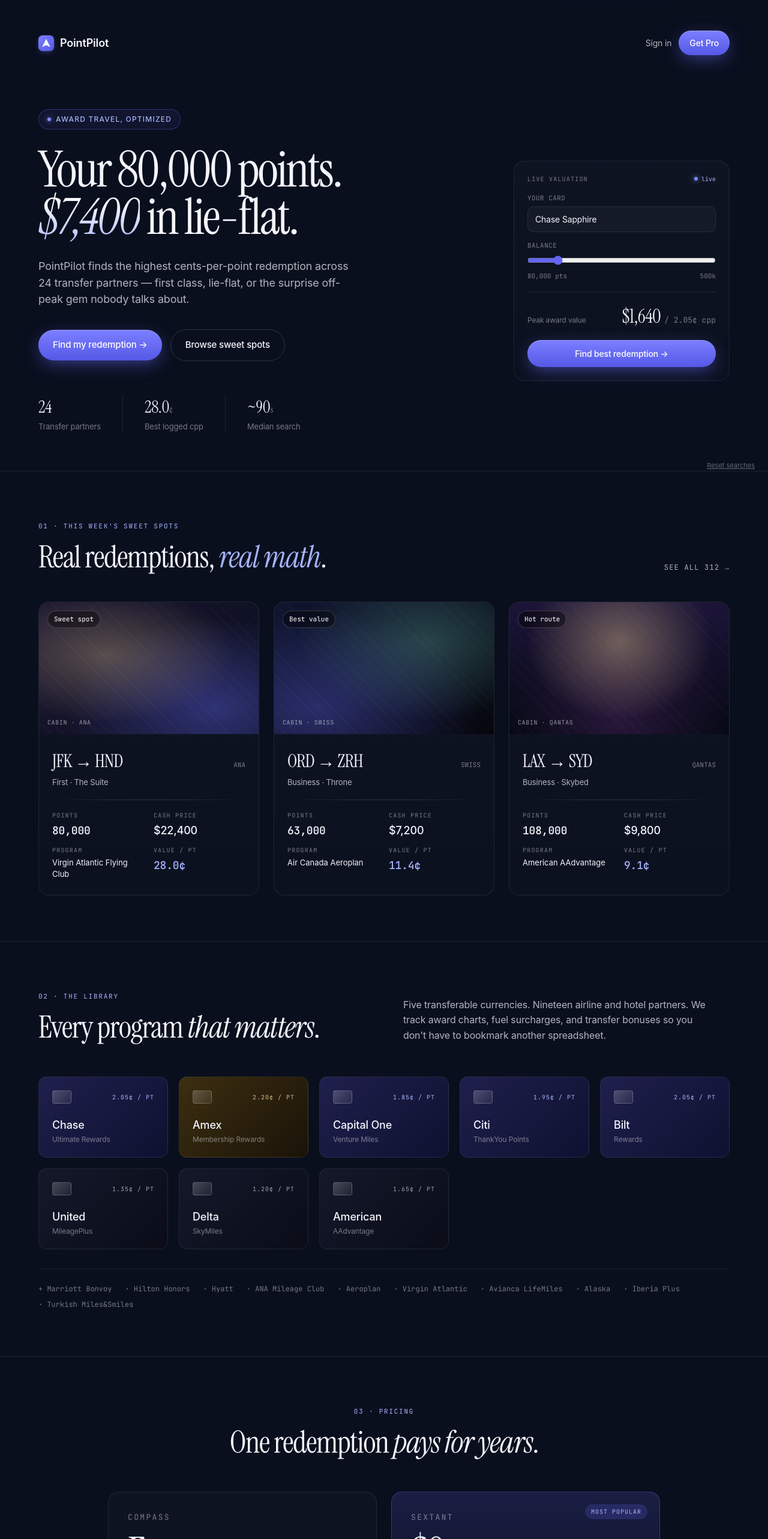
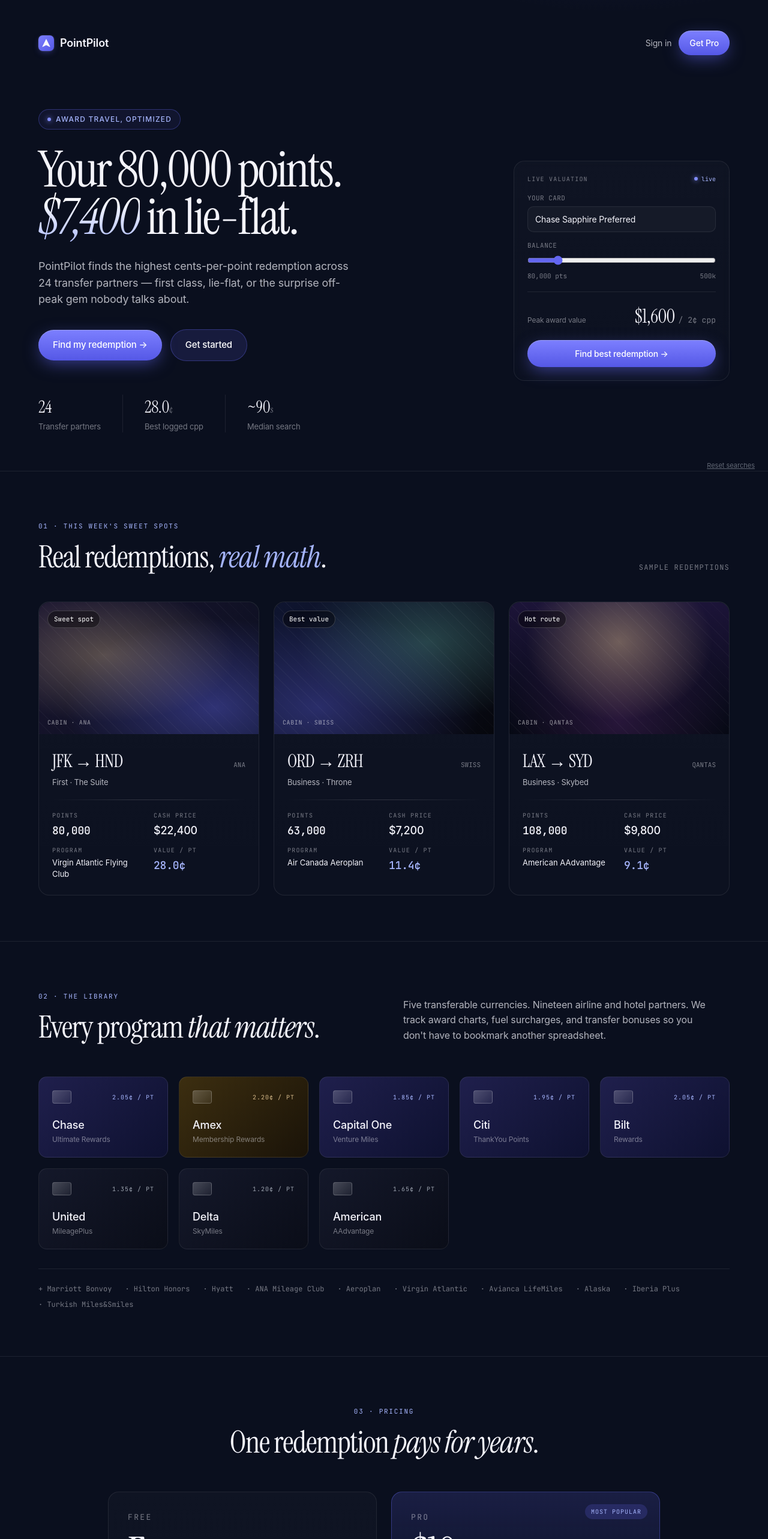
Before and after one commit to charliemolner/pointpilot, a React (Vite) app: page / in a window 1280 px wide. Shown: the top 2566 px of the page at 60% size. Built offline with nearby package versions, Linux system fonts and the light colour scheme; no server answers.

Commit message:
fix pricing tiers, card names, and dead links on landing page

```diff
--- a/src/pages/Landing.jsx
+++ b/src/pages/Landing.jsx
@@ -200,7 +200,7 @@ function MiniCalculator({ onSearch }) {
     : card.includes('Capital') ? 1.85
     : card.includes('Citi') ? 1.95
     : card.includes('Bilt') ? 2.05
-    : 2.05
+    : 2.0
   const value = Math.round((points * cpp) / 100)
 
   return (
@@ -229,10 +229,10 @@ function MiniCalculator({ onSearch }) {
             fontSize: 14, appearance: 'none', fontFamily: 'inherit', outline: 'none',
           }}
         >
-          <option>Chase Sapphire</option>
-          <option>Amex Platinum</option>
+          <option>Chase Sapphire Preferred</option>
+          <option>Amex Gold</option>
           <option>Capital One Venture X</option>
-          <option>Citi Premier</option>
+          <option>Citi Strata Premier</option>
           <option>Bilt Mastercard</option>
         </select>
       </label>
@@ -362,7 +362,7 @@ function Hero({ navigate, user, isPro }) {
 
           <div style={{ display: 'flex', gap: 14, alignItems: 'center', flexWrap: 'wrap' }}>
             <BtnPrimary onClick={() => navigate('/search')}>Find my redemption →</BtnPrimary>
-            <BtnGhost onClick={() => navigate('/search')}>Browse sweet spots</BtnGhost>
+            <BtnPrimary onClick={() => navigate('/search')} style={{ background: 'rgba(99,102,241,0.15)', boxShadow: 'none', border: `1px solid rgba(99,102,241,0.35)` }}>Get started</BtnPrimary>
           </div>
 
           {/* Stats strip */}
@@ -488,8 +488,8 @@ function RedemptionsSection() {
             Real redemptions, <span style={{ fontStyle: 'italic', color: V300 }}>real math</span>.
           </h2>
         </div>
-        <span style={{ ...MONO, fontSize: 12, color: FG_SOFT, textTransform: 'uppercase', letterSpacing: '0.1em', cursor: 'default' }}>
-          See all 312 →
+        <span style={{ ...MONO, fontSize: 12, color: FG_MUTE, textTransform: 'uppercase', letterSpacing: '0.1em' }}>
+          Sample redemptions
         </span>
       </div>
 
@@ -653,26 +653,24 @@ function PricingSection({ navigate }) {
         gap: 24, maxWidth: 920, margin: '0 auto',
       }}>
         <PricingCard
-          tier="Compass" price="Free" tagline="The basics, on the house."
+          tier="Free" price="Free" tagline="The basics, on the house."
           features={[
-            '5 redemption searches / month',
-            'All 24 transfer partners',
+            '2 searches / day',
+            'All transfer partners',
             'Standard award chart data',
             'Email recap, weekly',
           ]}
           cta="Start free" primary={false} onCta={() => navigate('/search')}
         />
         <PricingCard
-          tier="Sextant" price="$9" per="/ month"
+          tier="Pro" price="$10" per="/ month"
           tagline="Power tools for serious mileage runners."
           featured primary
           features={[
-            'Unlimited searches & saved trips',
-            'Sweet-spot & transfer bonus alerts',
-            'Phantom availability monitoring',
-            'Off-peak & shoulder calendar',
-            'Multi-card pooled valuations',
-            'Concierge import (CSV / OCR)',
+            'Unlimited searches',
+            'All transfer partners',
+            'Priority redemption results',
+            'Email support',
           ]}
           cta="Get Pro →" onCta={() => navigate('/signup')}
         />
```
